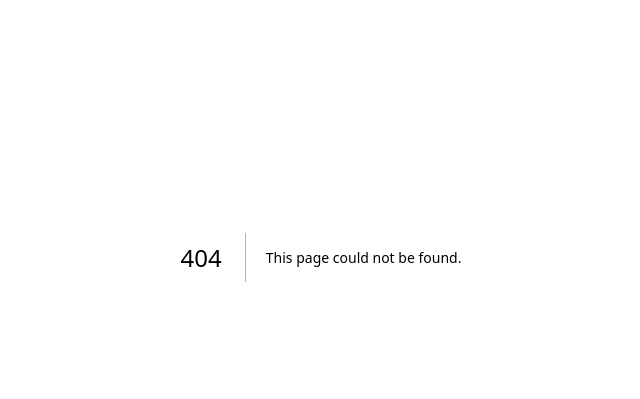
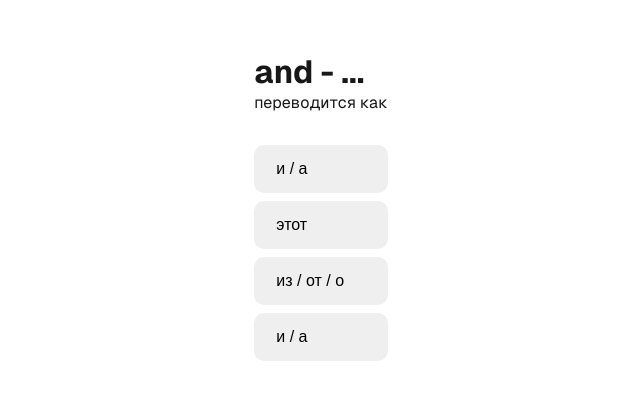
Before and after one commit to Suyukee/english-helper, a Next.js app: page /a1 in a window 1280 px wide. Before the commit this address had no page. Shown: the part 143-542 px from the top of the page, without its empty margins (319-959 px from the left). Built offline with nearby package versions, Linux system fonts and the light colour scheme.

Commit message:
Накидал a1 и кнопки

```diff
--- /dev/null
+++ b/src/app/a1/page.tsx
@@ -0,0 +1,24 @@
+import GetWords from '@/server/actions';
+import styles from '@/styles/page.module.css';
+
+export default async function BeginnerPage() {
+	const word = await GetWords(4);
+
+	return (
+		<div className={styles.page}>
+			<main className={styles.main}>
+				<div>
+					<h1>{word[0].eng} - ...</h1>
+					<p>переводится как</p>
+				</div>
+				<ol>
+					{word.map((w, i) => (
+						<li key={i} className={styles.ctas}>
+							<button className={styles.secondary}>{w.rus}</button>
+						</li>
+					))}
+				</ol>
+			</main>
+		</div>
+	);
+}
--- a/src/app/layout.tsx
+++ b/src/app/layout.tsx
@@ -14,8 +14,8 @@ const geistMono = localFont({
 });
 
 export const metadata: Metadata = {
-	title: 'Create Next App',
-	description: 'Generated by create next app',
+	title: 'English helper',
+	description: 'Website to learn English words of varying difficulty',
 };
 
 export default function RootLayout({
--- /dev/null
+++ b/src/server/actions.tsx
@@ -0,0 +1,20 @@
+'use server';
+
+const words = [
+	{ eng: 'the', rus: 'этот' },
+	{ eng: 'be', rus: 'быть / являться / находиться' },
+	{ eng: 'to', rus: 'в направлении / чтобы' },
+	{ eng: 'and', rus: 'и / а' },
+	{ eng: 'a', rus: 'некий / один' },
+	{ eng: 'of', rus: 'из / от / о' },
+	{ eng: 'have', rus: 'иметь / обладать' },
+];
+
+export default async function GetWords(number = 1) {
+	const word = Array.from(
+		{ length: number },
+		() => words[Math.floor(Math.random() * words.length)],
+	);
+	console.log(word);
+	return word;
+}
--- a/src/styles/page.module.css
+++ b/src/styles/page.module.css
@@ -3,15 +3,14 @@
 	--gray-alpha-200: rgba(var(--gray-rgb), 0.08);
 	--gray-alpha-100: rgba(var(--gray-rgb), 0.05);
 
-	--button-primary-hover: #383838;
-	--button-secondary-hover: #f2f2f2;
+	--button-hover: #f2f2f2;
 
 	display: grid;
 	grid-template-rows: 1fr 20px;
 	align-items: center;
 	justify-items: center;
 	min-height: 100svh;
-	padding: 80px;
+	padding: 0 80px 80px;
 	font-family: var(--font-geist-sans);
 }
 
@@ -21,8 +20,7 @@
 		--gray-alpha-200: rgba(var(--gray-rgb), 0.145);
 		--gray-alpha-100: rgba(var(--gray-rgb), 0.06);
 
-		--button-primary-hover: #ccc;
-		--button-secondary-hover: #1a1a1a;
+		--button-hover: #1a1a1a;
 	}
 }
 
@@ -49,9 +47,11 @@
 
 .ctas {
 	display: flex;
+	flex-direction: column;
 }
 
-.ctas a {
+.ctas a,
+.ctas button {
 	appearance: none;
 	border-radius: 10px;
 	height: 48px;
@@ -61,41 +61,28 @@
 	transition: background 0.2s, color 0.2s, border-color 0.2s;
 	cursor: pointer;
 	display: flex;
+	justify-content: left;
 	align-items: center;
-	justify-content: center;
 	font-size: 16px;
 	line-height: 20px;
 	font-weight: 500;
 }
 
-a.primary {
-	background: var(--foreground);
-	color: var(--background);
-	gap: 8px;
-}
-
 a.secondary {
 	border-color: var(--gray-alpha-200);
-	min-width: 180px;
 }
 
 /* Enable hover only on non-touch devices */
 @media (hover: hover) and (pointer: fine) {
-	a.primary:hover {
-		background: var(--button-primary-hover);
-		border-color: transparent;
-	}
-
 	a.secondary:hover {
-		background: var(--button-secondary-hover);
+		background: var(--button-hover);
 		border-color: transparent;
 	}
 }
 
 @media (max-width: 600px) {
 	.page {
-		padding: 32px;
-		padding-bottom: 80px;
+		padding: 0 32px 80px;
 	}
 
 	.main {
@@ -106,29 +93,9 @@ a.secondary {
 		text-align: center;
 	}
 
-	.ctas {
-		flex-direction: column;
-	}
-
 	.ctas a {
 		font-size: 14px;
 		height: 40px;
 		padding: 0 16px;
 	}
-
-	a.secondary {
-		min-width: auto;
-	}
-
-	.footer {
-		flex-wrap: wrap;
-		align-items: center;
-		justify-content: center;
-	}
 }
-
-@media (prefers-color-scheme: dark) {
-	.logo {
-		filter: invert();
-	}
-}
```
Also changed, not shown: src/app/page.tsx (+6 -3 lines).
